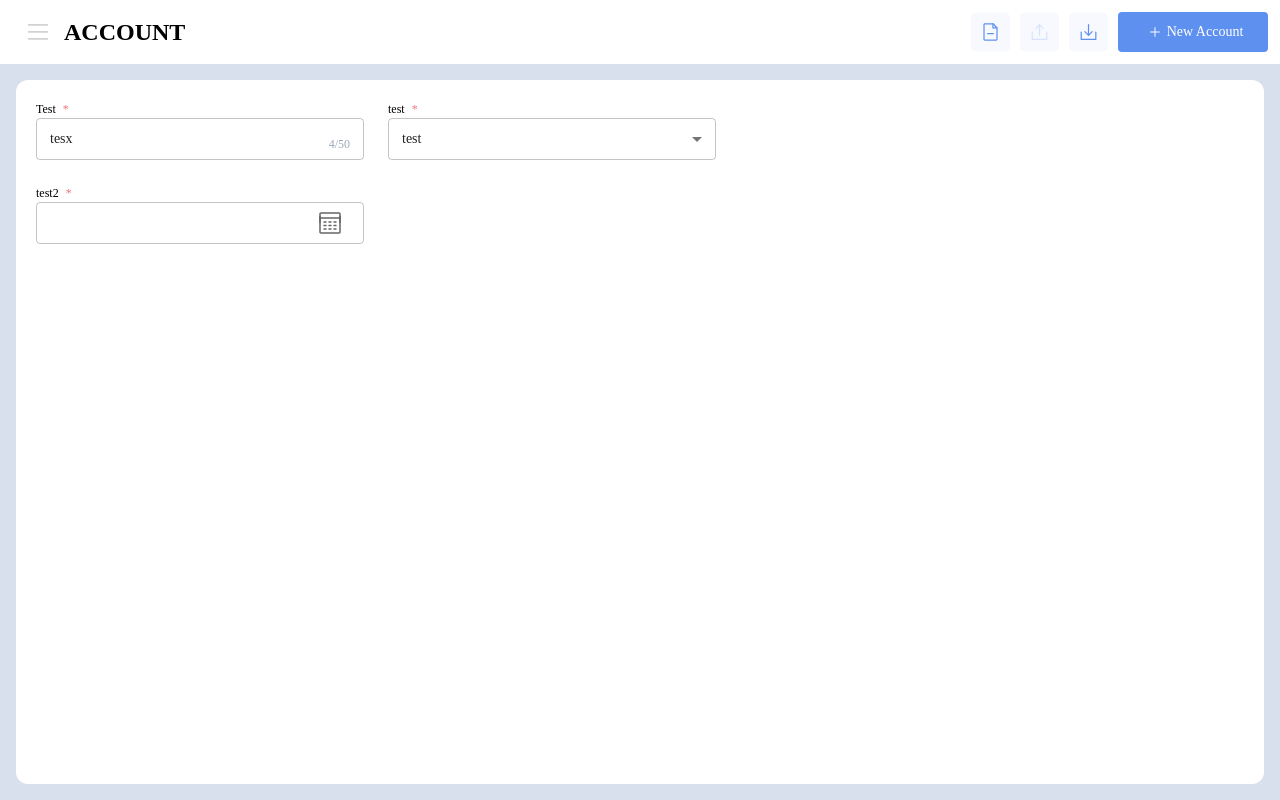
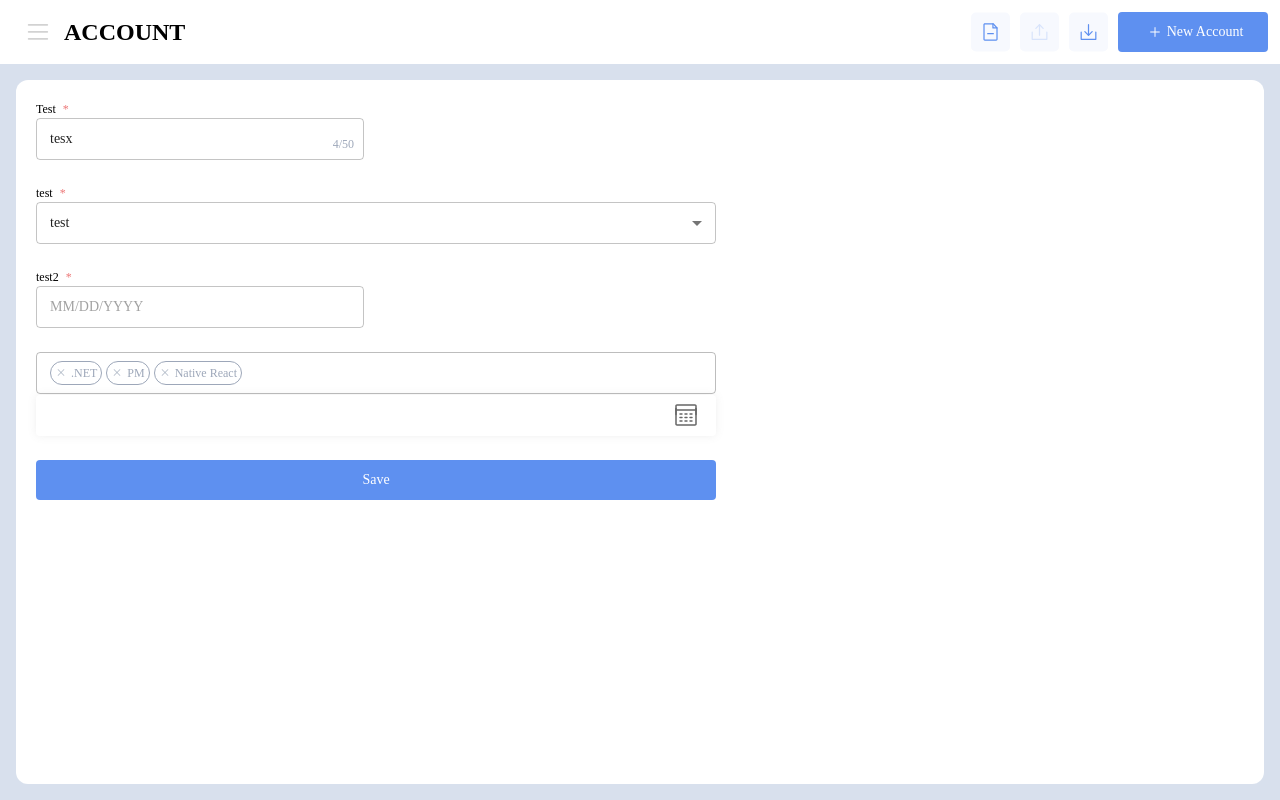
Before and after one commit to ltnson/accountsPage, a React (Vite) app: page /accounts/add in a window 1280 px wide. Built offline with nearby package versions, Linux system fonts and the light colour scheme; a web font is replaced by a local one.

Commit message:
datePicker

```diff
--- a/package.json
+++ b/package.json
@@ -18,6 +18,7 @@
     "@mui/material": "^5.13.4",
     "@mui/x-date-pickers": "^6.7.0",
     "@tanstack/react-query": "^4.29.12",
+    "dayjs": "^1.11.8",
     "react": "^18.2.0",
     "react-dom": "^18.2.0",
     "react-hook-form": "^7.44.3",
--- /dev/null
+++ b/src/assets/SVG/accountsSVG/CloseSVG2.tsx
@@ -0,0 +1,37 @@
+import { SvgIcon, SvgIconProps } from "@mui/material";
+
+const CloseSVG2 = (props: SvgIconProps) => {
+  return (
+    <SvgIcon
+      role="img"
+      viewBox="0 0 24 24"
+      fill="none"
+      {...props}
+      sx={{
+        width: "12px",
+        height: "12px",
+        "&:hover": {
+          path: {
+            fill: "#FF424A",
+          },
+        },
+        paddingBottom: "3px",
+      }}
+    >
+      <path
+        fillRule="evenodd"
+        clipRule="evenodd"
+        d="M3.46967 3.46967C3.76256 3.17678 4.23744 3.17678 4.53033 3.46967L20.5303 19.4697C20.8232 19.7626 20.8232 20.2374 20.5303 20.5303C20.2374 20.8232 19.7626 20.8232 19.4697 20.5303L3.46967 4.53033C3.17678 4.23744 3.17678 3.76256 3.46967 3.46967Z"
+        fill="#9DA7B9"
+      ></path>
+      <path
+        fillRule="evenodd"
+        clipRule="evenodd"
+        d="M20.5303 3.46967C20.8232 3.76256 20.8232 4.23744 20.5303 4.53033L4.53033 20.5303C4.23744 20.8232 3.76256 20.8232 3.46967 20.5303C3.17678 20.2374 3.17678 19.7626 3.46967 19.4697L19.4697 3.46967C19.7626 3.17678 20.2374 3.17678 20.5303 3.46967Z"
+        fill="#9DA7B9"
+      ></path>
+    </SvgIcon>
+  );
+};
+
+export default CloseSVG2;
--- a/src/components/account/account-add-edit/DateForm.tsx
+++ b/src/components/account/account-add-edit/DateForm.tsx
@@ -1,46 +1,24 @@
-import {
-  TextField,
-  Typography,
-  InputAdornment,
-  IconButton,
-  Box,
-} from "@mui/material";
-import { useState } from "react";
+import { Typography } from "@mui/material";
+
 import CalendarSVG from "../../../assets/SVG/accountsSVG/CalendarSVG";
+import { DatePicker } from "@mui/x-date-pickers";
 
-const DateForm = ({
-  label,
-  span,
-  data,
-}: {
-  label: string;
-  span: string;
-  data: string;
-}) => {
-  const [value, setValue] = useState<string>(data ? data : "");
-  const [showDate, setShowDate] = useState<boolean>(false);
+const icon = (props: any) => {
+  return <CalendarSVG onClick={props.onClick} />;
+};
 
+const DateForm = ({ label, span }: { label: string; span: string }) => {
   return (
     <div className={`col-span-${span}`}>
       <Typography className="s12">
         {label} <span className="pb-2 pl-1 text-t-red100">*</span>
       </Typography>
-      <TextField
+      <DatePicker
+        slots={{
+          openPickerButton: icon,
+        }}
         className="input-form"
-        value={value}
-        onChange={(e) => setValue(e.target.value)}
-        InputProps={{
-          readOnly: true,
-          endAdornment: (
-            <InputAdornment position="end">
-              <IconButton onClick={() => setShowDate(!showDate)}>
-                <CalendarSVG />
-              </IconButton>
-            </InputAdornment>
-          ),
-        }}
       />
-      <Box width="500px"></Box>
     </div>
   );
 };
--- a/src/components/account/account-add-edit/InputForm.tsx
+++ /dev/null
@@ -1,11 +0,0 @@
-export const DateInput = () => {
-  return <div className=""></div>;
-};
-
-export const SelectInput = () => {
-  return <div className=""></div>;
-};
-
-export const SkillInput = () => {
-  return <div className=""></div>;
-};
--- /dev/null
+++ b/src/components/account/account-add-edit/SkillForm.tsx
@@ -0,0 +1,75 @@
+import {
+  TextField,
+  Typography,
+  InputAdornment,
+  IconButton,
+} from "@mui/material";
+import { useState } from "react";
+import CalendarSVG from "../../../assets/SVG/accountsSVG/CalendarSVG";
+import CloseSVG2 from "../../../assets/SVG/accountsSVG/CloseSVG2";
+
+const SkillForm = () => {
+  const arr: string[] = [".NET", "PM", "Native React"];
+  const [newSk, setNewSk] = useState<string>("");
+  const [skill, setSkill] = useState<string[]>(arr ? arr : [""]);
+  console.log(skill);
+  return (
+    <div className="col-span-2">
+      <TextField
+        sx={{ overflow: "hidden" }}
+        disabled
+        className="input-form"
+        fullWidth
+        InputProps={{
+          startAdornment: (
+            <div className="flex gap-x-1 items-center flex-nowrap min-w-[1280px] overflow-auto">
+              {skill.map((sk, index) => (
+                <div className="rounded-xl border border-t-light text-center flex items-center">
+                  <div
+                    onClick={() =>
+                      setSkill(() => skill.filter((_, i) => i !== index))
+                    }
+                    className="px-1"
+                  >
+                    <CloseSVG2 />
+                  </div>
+                  <Typography
+                    className="s12-gray"
+                    sx={{
+                      paddingRight: "5px",
+                      padding: "2px 4px 2px 0",
+                    }}
+                  >
+                    {sk}
+                  </Typography>
+                </div>
+              ))}
+            </div>
+          ),
+        }}
+      />
+
+      <TextField
+        className="input-form skill-form"
+        value={newSk}
+        onChange={(e) => setNewSk(e.target.value)}
+        InputProps={{
+          endAdornment: (
+            <InputAdornment position="end">
+              <IconButton
+                onClick={() => {
+                  setNewSk("");
+                  setSkill([...skill, newSk]);
+                }}
+              >
+                <CalendarSVG />
+              </IconButton>
+            </InputAdornment>
+          ),
+        }}
+      ></TextField>
+    </div>
+  );
+};
+
+export default SkillForm;
--- /dev/null
+++ b/src/components/account/account-add-edit/test.tsx
@@ -0,0 +1,153 @@
+import * as React from "react";
+import dayjs, { Dayjs } from "dayjs";
+import Autocomplete from "@mui/material/Autocomplete";
+import TextField from "@mui/material/TextField";
+import Stack from "@mui/material/Stack";
+import { AdapterDayjs } from "@mui/x-date-pickers/AdapterDayjs";
+import { LocalizationProvider } from "@mui/x-date-pickers/LocalizationProvider";
+import { DatePicker, DatePickerProps } from "@mui/x-date-pickers/DatePicker";
+import { UseDateFieldProps } from "@mui/x-date-pickers/DateField";
+import {
+  BaseSingleInputFieldProps,
+  DateValidationError,
+  FieldSection,
+} from "@mui/x-date-pickers/models";
+
+interface AutoCompleteFieldProps
+  extends UseDateFieldProps<Dayjs>,
+    BaseSingleInputFieldProps<
+      Dayjs | null,
+      Dayjs,
+      FieldSection,
+      DateValidationError
+    > {
+  /**
+   * @typescript-to-proptypes-ignore
+   */
+  options?: Dayjs[];
+}
+
+function AutocompleteField(props: AutoCompleteFieldProps) {
+  const {
+    label,
+    disabled,
+    readOnly,
+    id,
+    value,
+    onChange,
+    InputProps: { ref, startAdornment, endAdornment } = {},
+    inputProps,
+    options = [],
+  } = props;
+
+  const mergeAdornments = (...adornments: React.ReactNode[]) => {
+    const nonNullAdornments = adornments.filter((el) => el != null);
+    if (nonNullAdornments.length === 0) {
+      return null;
+    }
+
+    if (nonNullAdornments.length === 1) {
+      return nonNullAdornments[0];
+    }
+
+    return (
+      <Stack direction="row">
+        {nonNullAdornments.map((adornment, index) => (
+          <React.Fragment key={index}>{adornment}</React.Fragment>
+        ))}
+      </Stack>
+    );
+  };
+
+  return (
+    <Autocomplete
+      id={id}
+      options={options}
+      disabled={disabled}
+      readOnly={readOnly}
+      ref={ref}
+      sx={{ minWidth: 250 }}
+      renderInput={(params) => (
+        <TextField
+          {...params}
+          label={label}
+          inputProps={{ ...params.inputProps, ...inputProps }}
+          InputProps={{
+            ...params.InputProps,
+            startAdornment: mergeAdornments(
+              startAdornment,
+              params.InputProps.startAdornment
+            ),
+            endAdornment: mergeAdornments(
+              endAdornment,
+              params.InputProps.endAdornment
+            ),
+          }}
+        />
+      )}
+      getOptionLabel={(option) => {
+        if (!dayjs.isDayjs(option)) {
+          return "";
+        }
+
+        return option.format("MM / DD / YYYY");
+      }}
+      value={value}
+      onChange={(_, newValue) => {
+        onChange?.(newValue, { validationError: null });
+      }}
+      isOptionEqualToValue={(option, valueToCheck) =>
+        option.toISOString() === valueToCheck.toISOString()
+      }
+    />
+  );
+}
+
+interface AutocompleteDatePickerProps extends DatePickerProps<Dayjs> {
+  /**
+   * @typescript-to-proptypes-ignore
+   */
+  options: Dayjs[];
+}
+
+function AutocompleteDatePicker(props: AutocompleteDatePickerProps) {
+  const { options, ...other } = props;
+
+  const optionsLookup = React.useMemo(
+    () =>
+      options.reduce((acc, option) => {
+        acc[option.toISOString()] = true;
+        return acc;
+      }, {} as Record<string, boolean>),
+    [options]
+  );
+
+  return (
+    <DatePicker<Dayjs>
+      slots={{ field: AutocompleteField, ...props.slots }}
+      slotProps={{ field: { options } as any }}
+      shouldDisableDate={(date) =>
+        !optionsLookup[date.startOf("day").toISOString()]
+      }
+      {...other}
+    />
+  );
+}
+
+const today = dayjs().startOf("day");
+
+export default function PickerWithAutocompleteField() {
+  return (
+    <LocalizationProvider dateAdapter={AdapterDayjs}>
+      <AutocompleteDatePicker
+        label="Pick a date"
+        options={[
+          today,
+          today.add(1, "day"),
+          today.add(4, "day"),
+          today.add(5, "day"),
+        ]}
+      />
+    </LocalizationProvider>
+  );
+}
--- a/src/main.tsx
+++ b/src/main.tsx
@@ -5,8 +5,19 @@ import "./index.css";
 import { BrowserRouter } from "react-router-dom";
 import { ThemeProvider } from "@mui/material";
 import theme from "./theme/MUIthemeCSS.ts";
+import { QueryClient, QueryClientProvider } from "@tanstack/react-query";
+import { LocalizationProvider } from "@mui/x-date-pickers";
+import dayjs from "dayjs";
+import weekOfYear from "dayjs/plugin/weekOfYear";
+import customParseFormat from "dayjs/plugin/customParseFormat";
+import localizedFormat from "dayjs/plugin/localizedFormat";
+import isBetweenPlugin from "dayjs/plugin/isBetween";
+import { AdapterDayjs } from "@mui/x-date-pickers/AdapterDayjs";
 
-import { QueryClient, QueryClientProvider } from "@tanstack/react-query";
+dayjs.extend(weekOfYear);
+dayjs.extend(customParseFormat);
+dayjs.extend(localizedFormat);
+dayjs.extend(isBetweenPlugin);
 
 const queryClient = new QueryClient();
 
@@ -15,7 +26,9 @@ ReactDOM.createRoot(document.getElementById("root") as HTMLElement).render(
     <QueryClientProvider client={queryClient}>
       <BrowserRouter>
         <ThemeProvider theme={theme}>
-          <App />
+          <LocalizationProvider dateAdapter={AdapterDayjs}>
+            <App />
+          </LocalizationProvider>
         </ThemeProvider>
       </BrowserRouter>
     </QueryClientProvider>
--- a/src/page/AccountAdd.tsx
+++ b/src/page/AccountAdd.tsx
@@ -1,6 +1,8 @@
 import TextForm from "../components/account/account-add-edit/TextForm";
 import SelectForm from "../components/account/account-add-edit/SelectForm";
 import DateForm from "../components/account/account-add-edit/DateForm";
+import SkillForm from "../components/account/account-add-edit/SkillForm";
+import { Button } from "@mui/material";
 
 const AccountAdd = () => {
   return (
@@ -13,7 +15,9 @@ const AccountAdd = () => {
             span="2"
             array={["test", "test2", "test3", "test4"]}
           />
-          <DateForm label="test2" span="1" data="" />
+          <DateForm label="test2" span="1" />
+          <SkillForm />
+          <Button className="save col-span-2">Save</Button>
         </form>
       </div>
     </div>
--- a/src/theme/MUIthemeCSS.ts
+++ b/src/theme/MUIthemeCSS.ts
@@ -210,7 +210,12 @@ const theme = createTheme({
           "&.input-form": {
             width: "100%",
           },
+          "&.skill-form .MuiOutlinedInput-notchedOutline": {
+            boxShadow: "0px 0px 8px rgba(121, 121, 121, 0.12)",
+            border: "none",
+          },
           "&.input-form .MuiInputBase-root": {
+            paddingRight: "10px",
             height: "42px",
             fontSize: "14px",
             "@media (max-width: 640px)": {
```
Also changed, not shown: 1 other file (tests, documents, lock files or other folders).
